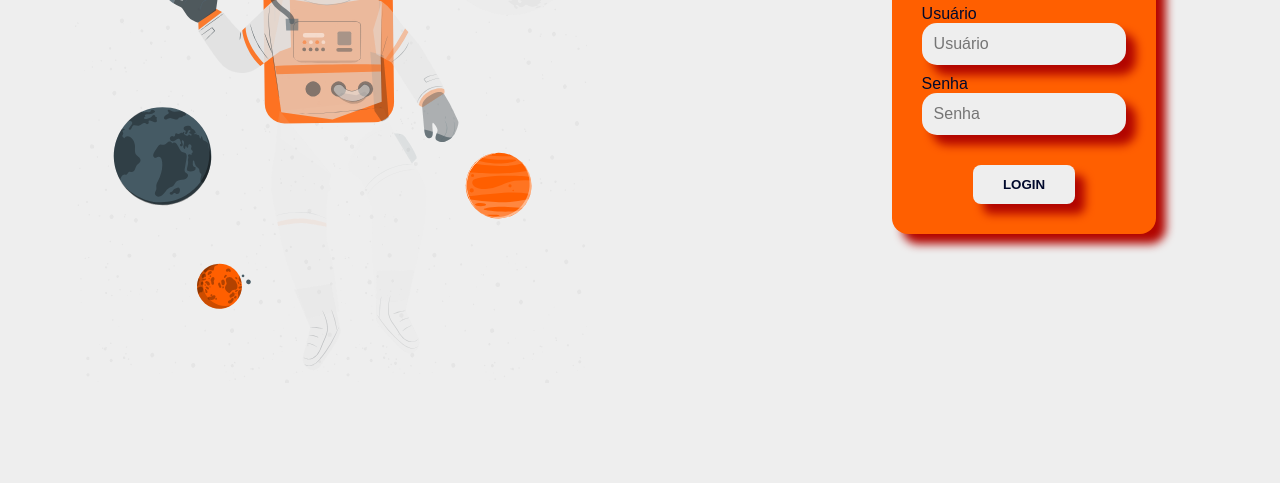
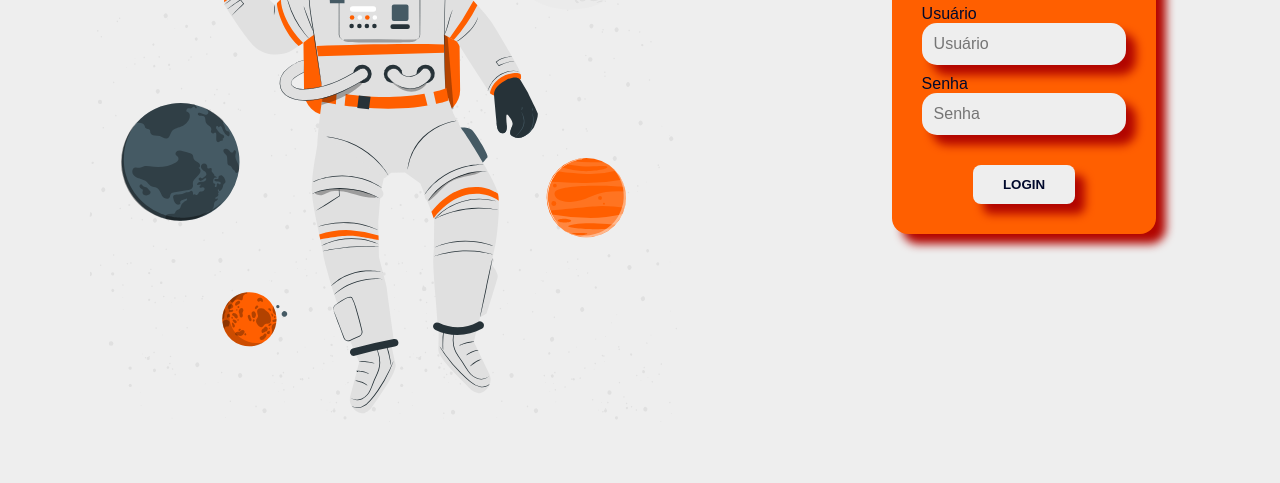
Before and after one commit to Leandropek/pagina-de-login, a plain HTML site: page index.html in a window 1280 px wide. Shown: the part 317-800 px from the top of the page. Drawn offline with Linux system fonts and the light colour scheme.

```diff
--- a/index.html
+++ b/index.html
@@ -14,7 +14,7 @@
                 <h1>Faça login <br> e venha fazer parte do nosso time</h1>
             </div>
 
-            <img src="astronauta.svg" class="imagem" alt="astronalta">
+            <img src="astronauta.svg" alt="astronalta">
 
         </section>
     </section>
--- a/style.css
+++ b/style.css
@@ -42,8 +42,8 @@ body {
     align-items: center;
 }
 
-.imagem {
-    width: 40vw;
+img {
+    width: 100%;
     display: flex;
     justify-content: center;
     align-items: center;
```
